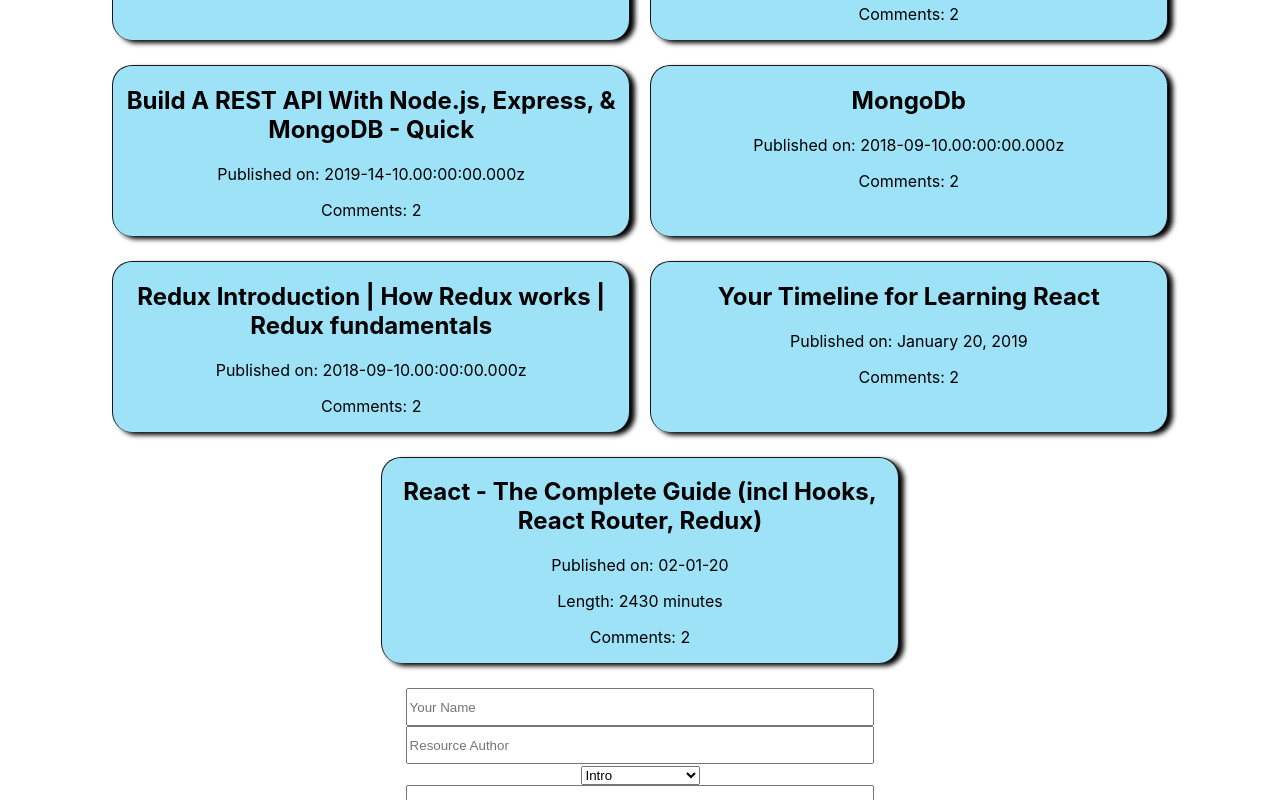
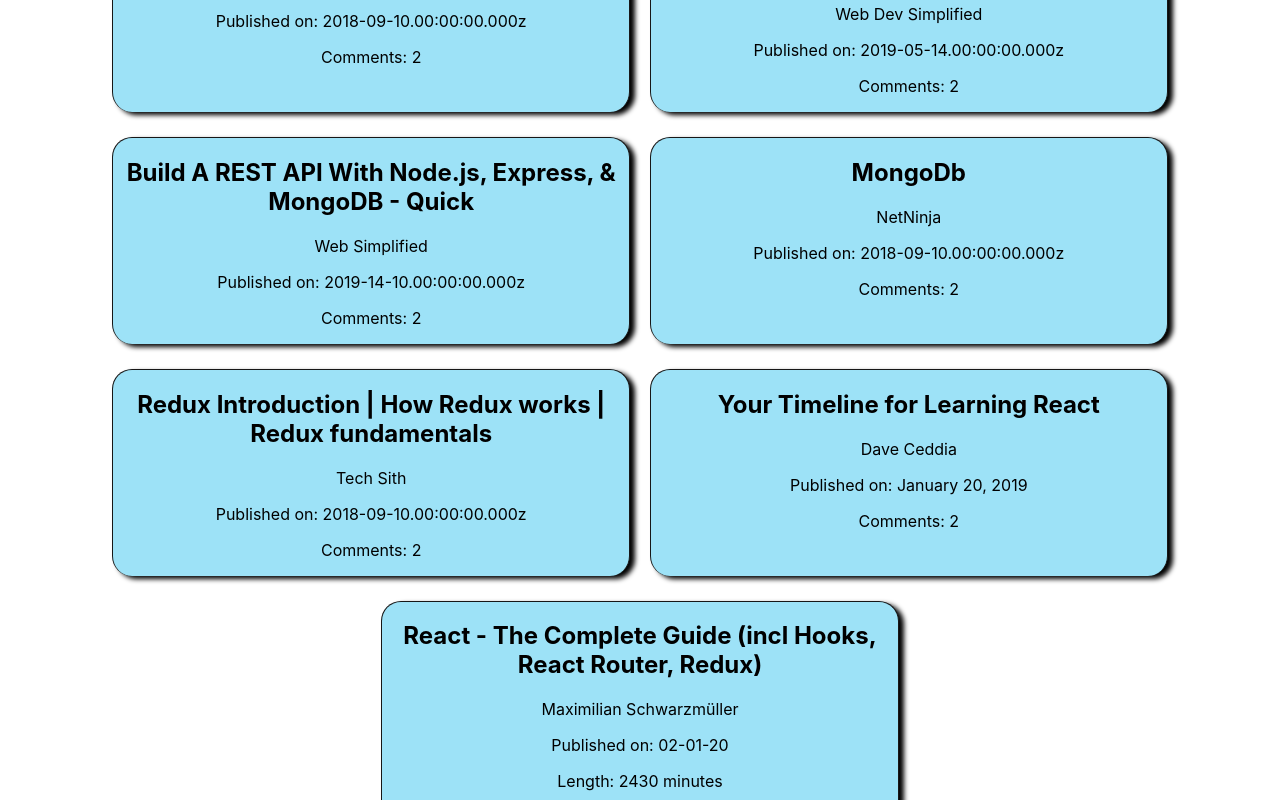
Before and after one commit to cxiong03/beehive, a React (Create React App) app: page / in a window 1280 px wide. Shown: the part 440-1240 px from the top of the page. Built offline with nearby package versions, Linux system fonts and the light colour scheme.

Commit message:
fill out the form and add functionality

```diff
--- a/src/App.js
+++ b/src/App.js
@@ -11,10 +11,19 @@ class App extends Component {
 //   super(props);
 //   this.renderPosts.bind(this);
 // }
+state = {
+  resources: [...resources]
+}
+
+addResource = (newResource) => {
+  this.setState({
+    resources: [...this.state.resources, newResource]
+  })
+}
 
   renderPosts() {
-    const display = resources.map((resource) => {
-      return <Resource resource={resource} />;
+    const display = this.state.resources.map((resource) => {
+      return <Resource resource={resource} key={resource.title} />;
     });
 
     return display;
@@ -30,7 +39,7 @@ class App extends Component {
           </div>
         </div>
         <div className="resourceList">{this.renderPosts()}</div>
-        <ResourceForm />
+        <ResourceForm addResource={this.addResource} />
       </div>
     );
   }
--- a/src/components/Resource.js
+++ b/src/components/Resource.js
@@ -7,7 +7,7 @@ const Resource = ({resource}) => {
     return (
         <div className={'box'}>
             <h2>{resource.title}</h2>
-            <p>{resource.author}</p>
+            <p>{resource.resourceAuthor}</p>
             <p>Published on: {resource.datePublished}</p>
             { resource.videoLength ? (<p>Length: {resource.videoLength} minutes</p>) : null }
             {/* conditional ? true code : false code */}
--- a/src/components/ResourceForm.js
+++ b/src/components/ResourceForm.js
@@ -3,14 +3,14 @@ class ResourceForm extends Component {
   state = {
     posterName: "",
     resourceAuthor: "",
-    jobSkillLevel: "",
+    authorSkillLevel: "",
     cohort: "",
     title: "",
     categories: "",
     summary: "",
     link: "",
     resourceType: "",
-    datePublished: null,
+    datePublished: "",
     videoLength: "",
     timeToComplete: "",
     rating: "",
@@ -22,10 +22,36 @@ class ResourceForm extends Component {
       [e.target.id]: e.target.value,
     });
   };
+
+  handleSubmit = (e) => {
+    e.preventDefault();
+    // any data manipulation and validation
+    const newResource = {...this.state};
+    newResource.categories = newResource.categories.split(/\s*,\s*/gm);
+
+    this.props.addResource(newResource);
+    this.setState({
+      posterName: "",
+      resourceAuthor: "",
+      authorSkillLevel: "",
+      cohort: "",
+      title: "",
+      categories: "",
+      summary: "",
+      link: "",
+      resourceType: "",
+      datePublished: "",
+      videoLength: "",
+      timeToComplete: "",
+      rating: "",
+      comments: [],
+    });
+  }
+
   render() {
     return (
       <div className="ResourceForm">
-        <form style={styles.form}>
+        <form style={styles.form} onSubmit={this.handleSubmit}>
           {/* <label htmlFor="posterName">Your Name: </label> */}
           <input
             style={styles.input}
@@ -34,6 +60,7 @@ class ResourceForm extends Component {
             placeholder="Your Name"
             value={this.state.posterName}
             onChange={this.handleChange}
+            required
           />
           <input
             style={styles.input}
@@ -44,7 +71,11 @@ class ResourceForm extends Component {
             onChange={this.handleChange}
           />
           <div>
-            <select>
+            <select
+              id="authorSkillLevel"
+              value={this.state.authorSkillLevel}
+              onChange={this.handleChange}
+              >
               <option value="" disabled>
                 Author skill level
               </option>
```
